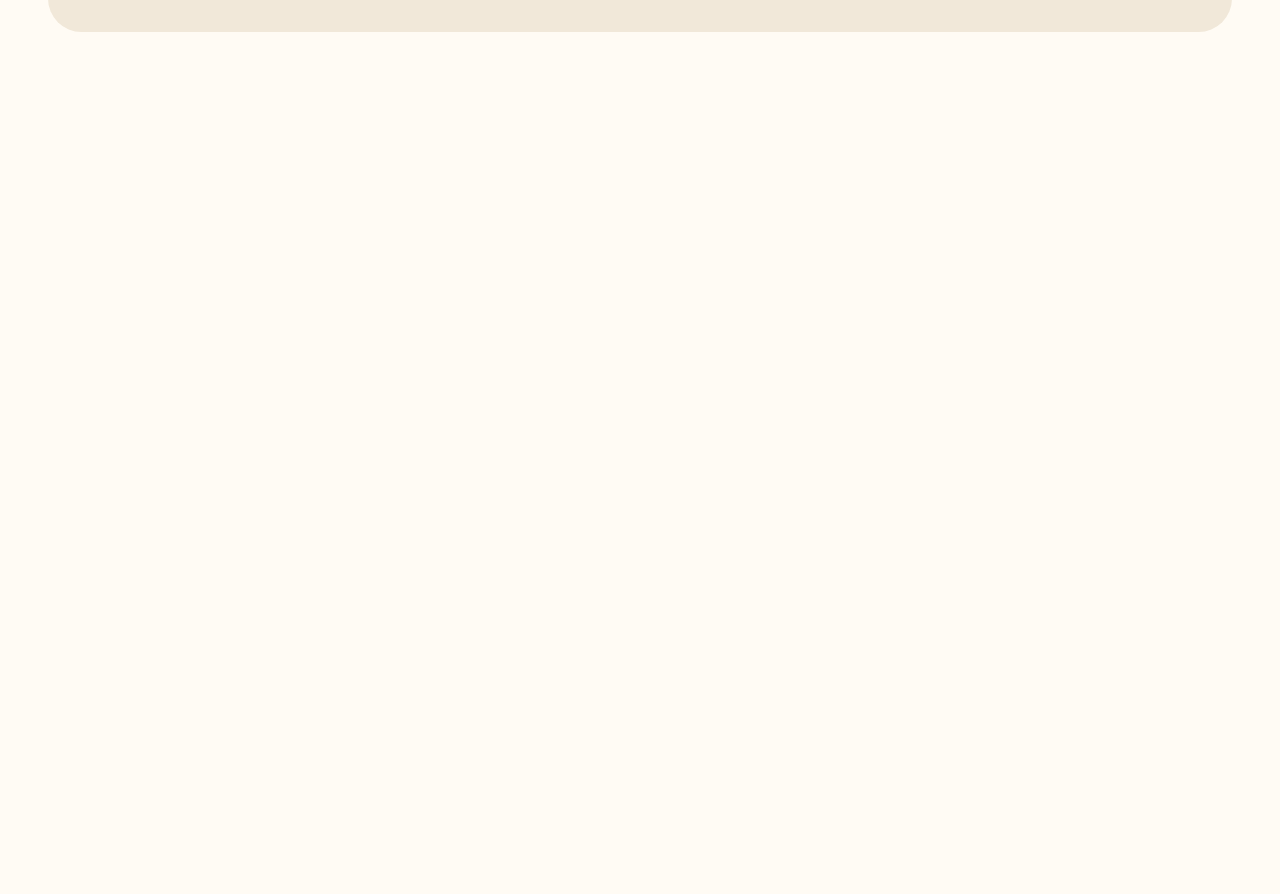
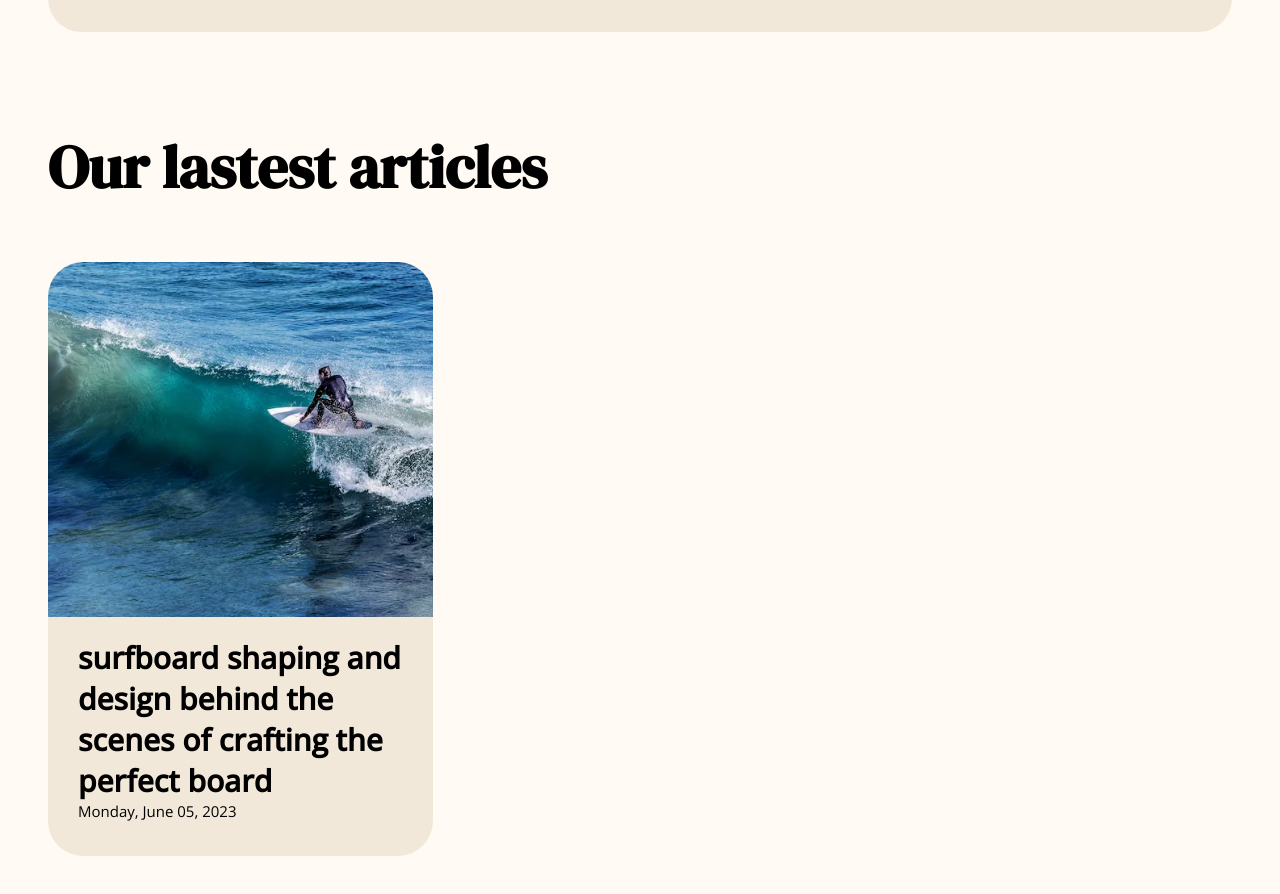
Before and after one commit to lucas-costa-gb-tech/surfcamp-frontend, a Next.js app: page /blog in a window 1280 px wide. Shown: the part 920-1814 px from the top of the page. Before the commit the page ends 1172 px from the top, so only its background shows below. Built offline with nearby package versions, Linux system fonts and the light colour scheme.

Commit message:
feat: add section for latest articles

```diff
--- a/src/app/blog/page.tsx
+++ b/src/app/blog/page.tsx
@@ -1,15 +1,24 @@
 import { FeaturedArticle } from '@/components/featured-article';
 import { NewsletterSubscription } from '@/components/newsletter-subscription';
+import { CardList, type CardItem } from '@/components/card-list';
 
-const Blog = () => {
-  return (
+const latestArticles: Array<CardItem> = [
+  {
+    id: '1',
+    title: 'surfboard shaping and design behind the scenes of crafting the perfect board',
+    date: 'Monday, June 05, 2023',
+    imageSource: '/article-1.webp',
+  },
+];
+
+const Blog = () => (
   <>
     <main className='blog-page'>
       <FeaturedArticle />
       <NewsletterSubscription />
+      <CardList title='Our lastest articles' items={latestArticles} />
     </main>
   </>
 );
-};
 
 export default Blog;
--- /dev/null
+++ b/src/components/card-list/component.tsx
@@ -0,0 +1,14 @@
+import { Card } from '@/components/card';
+
+import type { CardListProps } from './types';
+
+export const CardList = ({ title, items }: CardListProps) => (
+  <section className='featured-items'>
+    <h3 className='featured-items__headline'>{title}</h3>
+    <div className='featured-items__container'>
+      {items.map(({ id, ...rest }) => (
+        <Card key={id} {...rest} />
+      ))}
+    </div>
+  </section>
+);
--- /dev/null
+++ b/src/components/card-list/index.ts
@@ -0,0 +1,2 @@
+export * from './component';
+export type * from './types';
--- /dev/null
+++ b/src/components/card-list/types.ts
@@ -0,0 +1,10 @@
+import type { CardProps } from '@/components/card';
+
+export type CardItem = CardProps & {
+  id: string;
+};
+
+export type CardListProps = {
+  title: string;
+  items: Array<CardItem>;
+};
--- /dev/null
+++ b/src/components/card/component.tsx
@@ -0,0 +1,20 @@
+import Image from 'next/image';
+
+import type { CardProps } from './types';
+
+export const Card = ({ title, date, imageSource }: CardProps) => (
+  <div className='featured-items__article'>
+    <Image
+      className='featured-items__article-img'
+      src={imageSource}
+      alt='Article card image'
+      width={420}
+      height={355}
+      priority
+    />
+    <div className='featured-items__article-text'>
+      <h5>{title}</h5>
+      {date && <p className='copy-small'>{date}</p>}
+    </div>
+  </div>
+);
--- /dev/null
+++ b/src/components/card/index.ts
@@ -0,0 +1,2 @@
+export * from './component';
+export type * from './types';
--- /dev/null
+++ b/src/components/card/types.ts
@@ -0,0 +1,5 @@
+export type CardProps = {
+  title: string;
+  date?: string;
+  imageSource: string;
+};
--- a/src/components/header/index.ts
+++ b/src/components/header/index.ts
@@ -1 +1,2 @@
 export * from './component';
+export type * from './types';
--- a/src/components/info-block/index.ts
+++ b/src/components/info-block/index.ts
@@ -1 +1,2 @@
 export * from './component';
+export type * from './types';
--- a/src/sass/components/_featured-items.scss
+++ b/src/sass/components/_featured-items.scss
@@ -27,13 +27,8 @@
   &__article-img {
     width: 100%;
     height: 35.5rem;
-
-    & img {
-      width: 100%;
-      height: 100%;
-      object-fit: cover;
-      border-radius: 3.5rem 3.5rem 0 0;
-    }
+    object-fit: cover;
+    border-radius: 3.5rem 3.5rem 0 0;
   }
 
   &__article-text {
```
Lines whose indentation alone changed are shown as unchanged.
